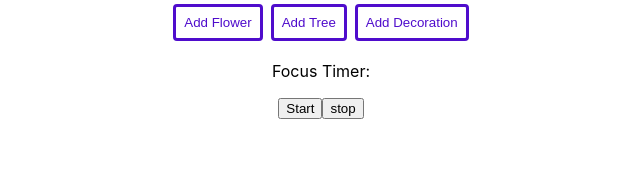
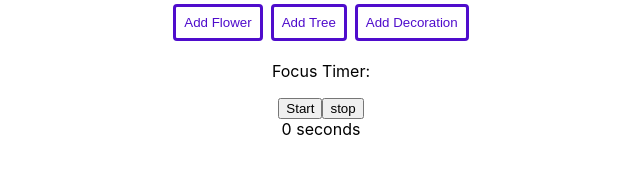
Before and after one commit to MadHatter01/React-Snippets, a React (Create React App) app in the folder virtual-garden/: page / in a window 1280 px wide. Shown: the top 189 px of the page, without its empty margins (319-959 px from the left). Built offline with nearby package versions, Linux system fonts and the light colour scheme.

Commit message:
interval logic - count elapsed time

```diff
--- a/virtual-garden/src/App.js
+++ b/virtual-garden/src/App.js
@@ -9,9 +9,11 @@ function App() {
   const [elements, setElements] = useState([]);
   const [timerRunning, setTimerRunning] = useState(false);
   const [intervalId, setIntervalId] = useState(null);
-
+  const [secondsPassed, setSecondsPassed] = useState(0);
   const startFocusTimer = ()=>{
     if(!timerRunning){
+      const startTime = Date.now();
+
       const id = setInterval(()=>{
         const randomElement = getRandomElement();
         setElements(prevElements => {
@@ -19,6 +21,8 @@ function App() {
           const x = Math.floor(Math.random() * window.innerWidth);
           const y = Math.floor(Math.random() * window.innerHeight);
           const newElement = { type: randomElement, color, id: Date.now(), x, y };
+          const elapsedTime = Math.floor((Date.now() - startTime) / 1000);
+          setSecondsPassed(elapsedTime);
           return [...prevElements, newElement];
         });
       }, 1000);
@@ -74,7 +78,7 @@ function App() {
 
       <Toolbar onAddElement={handleAddElement} startFocusTimer={startFocusTimer} stopFocusTimer={stopFocusTimer} />
       <Canvas elements={elements} onRemoveElement={handleRemoveElement} />
-
+{secondsPassed} seconds
     </div>
   );
 }
```
Also changed, not shown: virtual-garden/src/App.css (line endings or trailing spaces).
